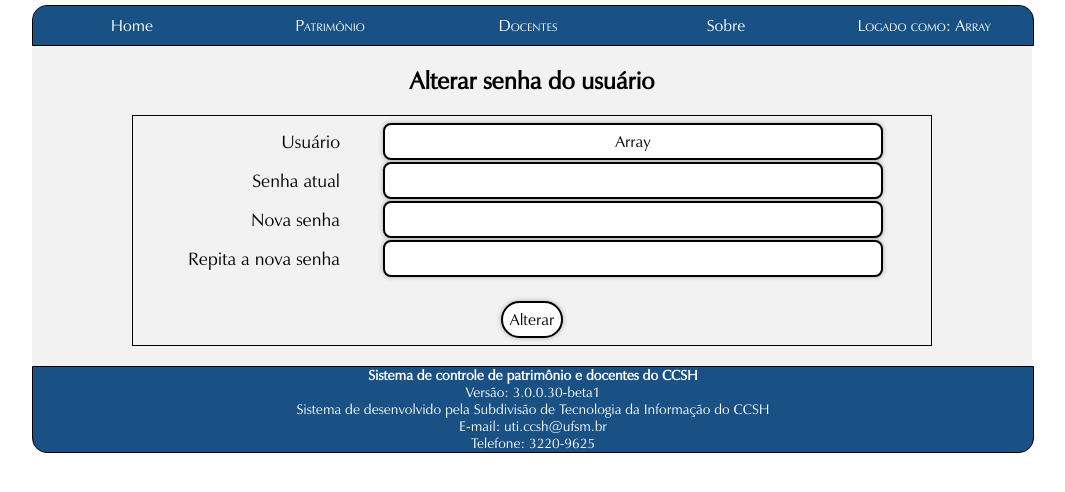
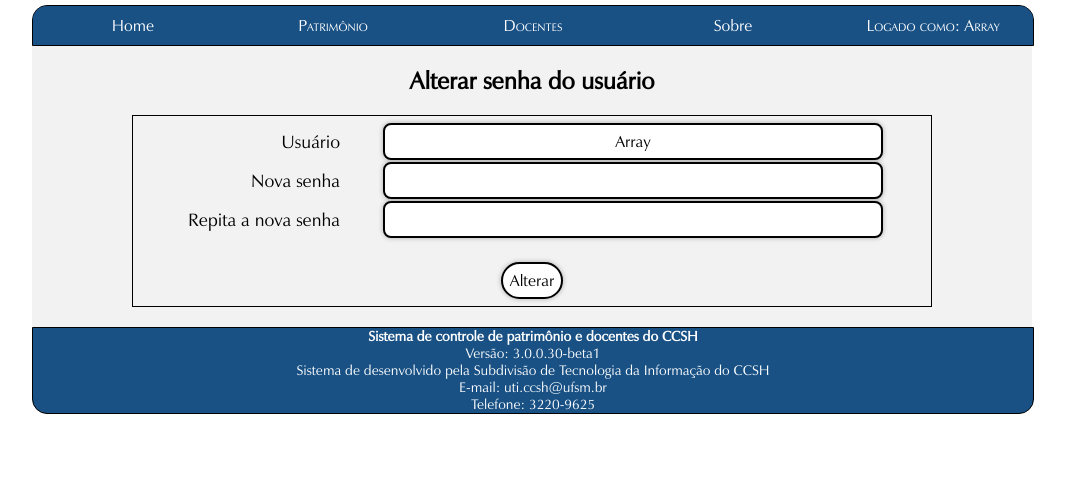
Before and after one commit to Kevin64/asset-and-personnel-control-system, a PHP site: page /frmTrocarSenha.php in a window 1280 px wide. Shown: the top 492 px of the page, without its empty margins (108-1173 px from the left). Run offline with PHP 8.4, Linux system fonts and the light colour scheme; the visitor is signed in with stand-in values (Sample User, id 1).

Commit message:
Fixes
- Fixed some inconsistencies in the about page.
- Restricted access to some of the top menus when not logged in.
- Removed the requirement to type the existing password for admin users when changing credentials.
- Correctly centered and aligned the menus at the top.
- Restricted access to + and - buttons inside the teacher list for limited users.
- Added a check step if an user exists when changing a password as an admin.

```diff
--- a/css/anim.css
+++ b/css/anim.css
@@ -20,7 +20,7 @@ span {
 #menu ol:hover {
 	display: block;
 	max-height: 200px;
-	width: 198px;
+	width: 200px;
 }
 
 #dados:hover {
--- a/css/menu.css
+++ b/css/menu.css
@@ -116,12 +116,15 @@ a {
 	z-index: 2;
 	border: 1px solid;
 	border-radius: 15px 15px 0 0;
+	list-style-type: none;
+	display: flex;
+	justify-content: center;
 }
 
 #menu ul>li {
 	z-index: 2;
 	border-left: 1px solid;
-	float: left;
+	display: list-item;
 }
 
 
@@ -140,7 +143,7 @@ a {
 li span {
 	z-index: 2;
 	padding: 10px 5px;
-	width: 188px;
+	width: 190px;
 	cursor: pointer;
 	text-decoration: none;
 	text-align: center;
@@ -148,7 +151,7 @@ li span {
 
 #menu li ol {
 	z-index: 2;
-	width: 198px;
+	width: 200px;
 	position: absolute;
 }
 
--- a/frmTrocarSenha.php
+++ b/frmTrocarSenha.php
@@ -7,7 +7,6 @@ require_once("topo.php");
 <div id="meio">
 	<h2>Alterar senha do usuário</h2><br>
 	<form action="alteraSenha.php" method="post" id="frmGeneral">
-
 		<input type=hidden name=txtStatus value="0">
 		<table id="frmFields">
 			<tr>
@@ -24,10 +23,16 @@ require_once("topo.php");
 				}
 				?>
 			</tr>
-			<tr>
-				<td id=label>Senha atual</td>
-				<td><input type=password name=txtSenhaAtual required></td>
-			</tr>
+			<?php
+			if ($_SESSION["nivel"] != "adm") {
+			?>
+				<tr>
+					<td id=label>Senha atual</td>
+					<td><input type=password name=txtSenhaAtual required></td>
+				</tr>
+			<?php
+			}
+			?>
 			<tr>
 				<td id=label>Nova senha</td>
 				<td><input type=password name=txtSenha1 required></td>
--- a/menu.php
+++ b/menu.php
@@ -4,6 +4,8 @@
 			<li>
 				<a href="index.php">Home</a>
 			</li>
+			<?php if (isset($_SESSION["id"])) {
+			?>
 				<li>
 					<label id="hov"><span>Patrimônio</span></label>
 					<ol class=slide>
@@ -31,6 +33,9 @@
 						<a href="consultarDocente.php">Consultar Docentes</a>
 					</ol>
 				</li>
+			<?php
+			}
+			?>
 			<li>
 				<a href="sobre.php">Sobre</a>
 			</li>
--- a/sobre.php
+++ b/sobre.php
@@ -10,12 +10,11 @@ require_once("menu.php");
 			O sistema de controle de patrimônio e docentes foi desenvolvido com o intuito de gerenciar de forma mais eficiente o registro patrimonial e de manutenção dos computadores destinados aos setores do Centro de Ciências Sociais e Humanas (CCSH) da Universidade Federal de Santa Maria, bem como manter um cadastro dos docentes do Centro, para utilização do laboratórios.<br><br>
 		<fieldset style="text-align: left; font-weight: bold; font-size: 15px; border-radius: 20px; padding: 15px; width: 90%; margin: 0 auto;">
 			<legend>Colaboradores</legend>
-			<br><br>
 			<p style="font-weight: normal; font-size: 14px;">
 				<b>Nome:</b> Marcos Roberto da Silva.<br>
 				<b>Técnico Administrativo em Educação</b><br>
 				<b>Coloboração:</b> Programação inicial da interface Web para o gerenciamento dos dados, Planejamento inicial de desenvolvimento do banco de dados, interligação inicial da interface Web com o Banco de dados.<br>
-				<b>Recursos utilizados:</b> Linguagem de programação PHP5, Banco de dados mySQL, HTML5, JAVASCRIPT, CSS3.<br>
+				<b>Recursos utilizados:</b> Linguagem de programação PHP5, Banco de dados mySQL, HTML5, Javascript, CSS3.<br>
 				<b>Siape:</b> 2152076<br>
 				<b>Contato:</b> marcossilva@redes.ufsm.br<br><br>
 
@@ -24,8 +23,7 @@ require_once("menu.php");
 				<b>Colaboração:</b> Desenvolvimento das atualizações subsequentes (migração para PHP7), manutenção do banco de dados e da interface web, desenvolvimento do software de cadastro de patrimônio, testes e melhorias.<br>
 				<b>Recursos utilizados:</b> Linguagem de programação C#, PHP7, Banco de dados mySQL, HTML5, Javascript, CSS3.<br>
 				<b>Siape:</b> 1971957<br>
-				<b>Contato:</b> kevinvtc@outlook.com<br><br>
-
+				<b>Contato:</b> kevinvtc@outlook.com<br>
 			</p>
 		</fieldset>
 	</div>
```
Also changed, not shown: alteraSenha.php (+14 -2 lines), consultarDocente.php (+6 -1 lines). Lines whose indentation alone changed are shown as unchanged.
